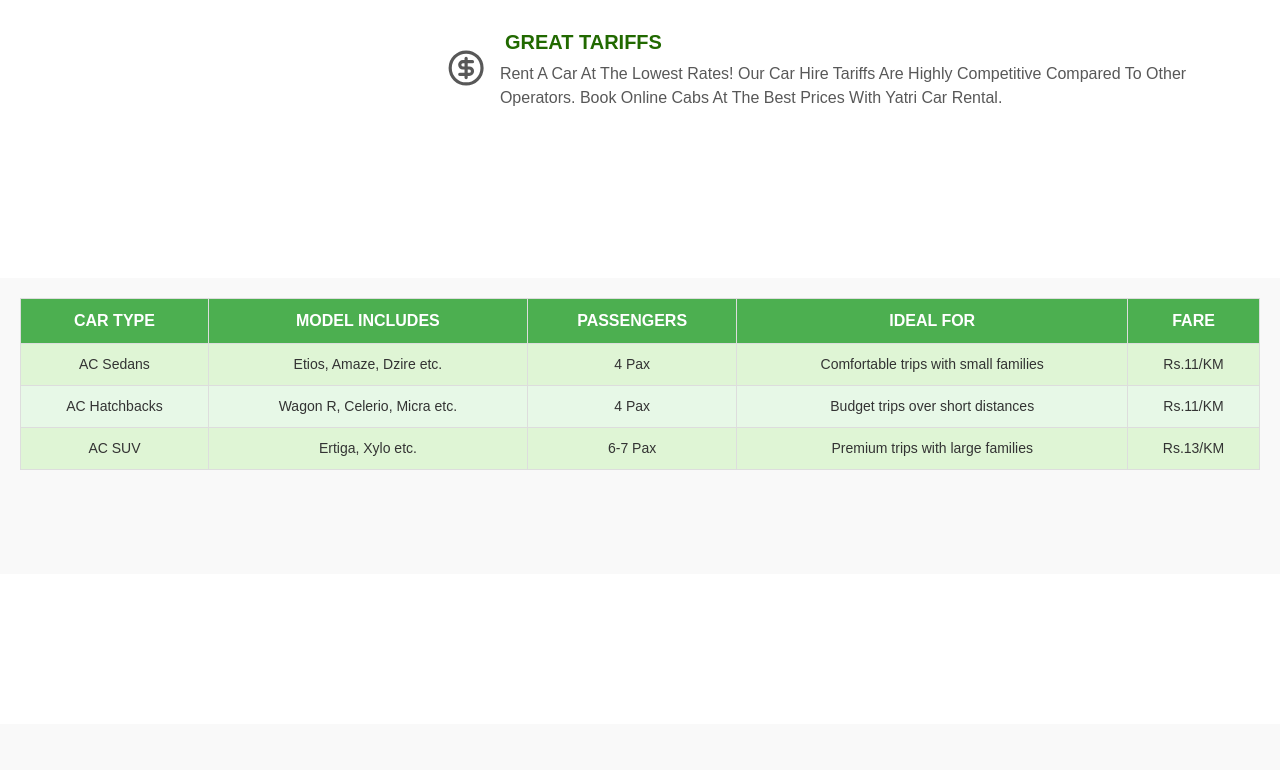
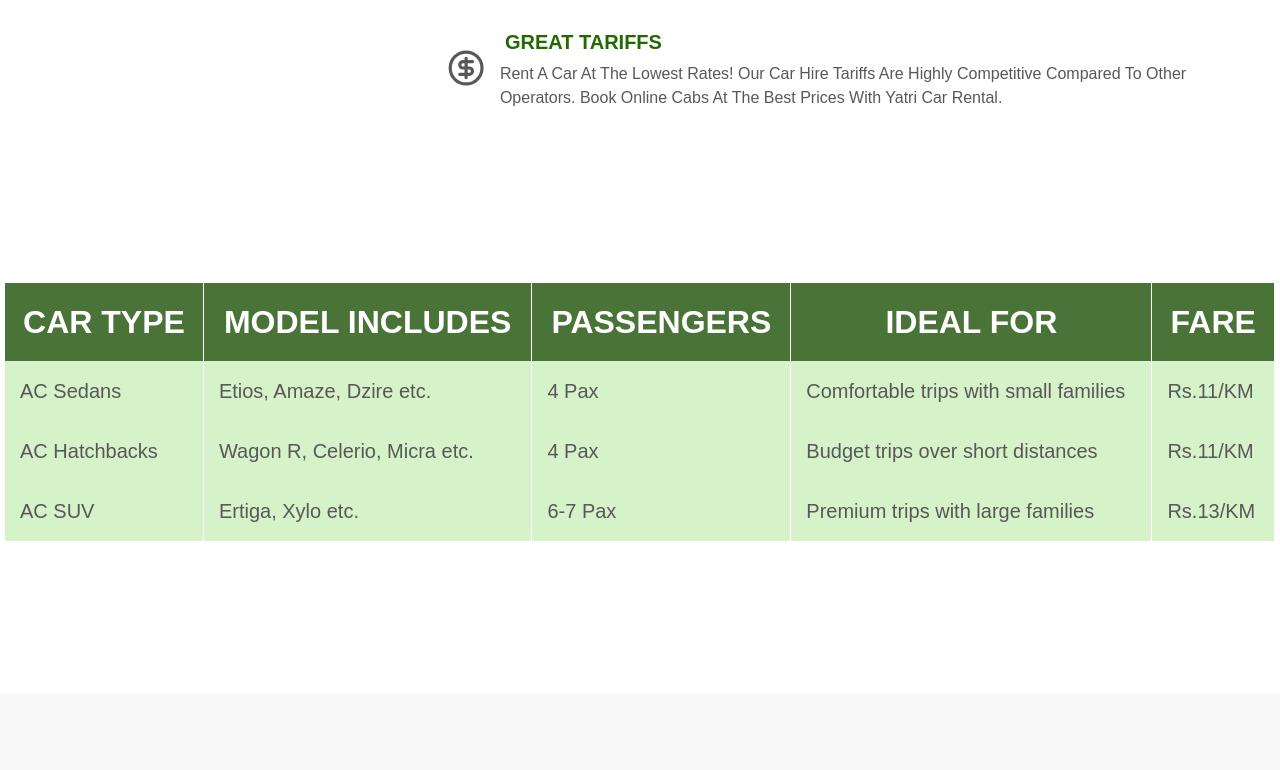
Before and after one commit to mitalrs/CabSite, a React (Vite) app in the folder yatra-cabs/: page / in a window 1280 px wide. Shown: the part 1903-2673 px from the top of the page. Built offline with nearby package versions, Linux system fonts and the light colour scheme.

Commit message:
implemented the fare table comp css for desktop

```diff
--- a/yatra-cabs/src/Component/FareTable/style.css
+++ b/yatra-cabs/src/Component/FareTable/style.css
@@ -1,7 +1,6 @@
 .fare-table {
-    padding: 20px;
+    padding: 5px;
     text-align: center;
-    background-color: #f9f9f9;
     height: 256px;
   }
 
@@ -12,25 +11,25 @@
   }
 
   thead th {
-    background-color: #4CAF50;
+    background-color: #4A7437;
     color: white;
-    font-size: 16px;
-    padding: 10px;
+    font-size: 32px;
+    padding: 15px;
     text-transform: uppercase;
   }
 
   tbody td {
-    background-color: #dff5d5;
-    color: #333;
-    padding: 10px;
-    text-align: center;
-    font-size: 14px;
+    background-color: #D5F2C8;
+    color: #585858;
+    padding: 15px;
+    text-align: start;
+    font-size: 20px;
   }
 
   thead th, tbody td {
-    border: 1px solid #ddd;
+    border-right: 1px solid white;
   }
 
   tbody tr:nth-child(even) td {
-    background-color: #e7f8e7;
+    background-color: #D5F2C8;
   }
--- a/yatra-cabs/src/Component/WhyYatri/style.css
+++ b/yatra-cabs/src/Component/WhyYatri/style.css
@@ -11,7 +11,7 @@
     margin: 0;
   }
 
-  .highlight {
+  .features-container .section-title .highlight {
     color: #216900  ;
   }
 
```
